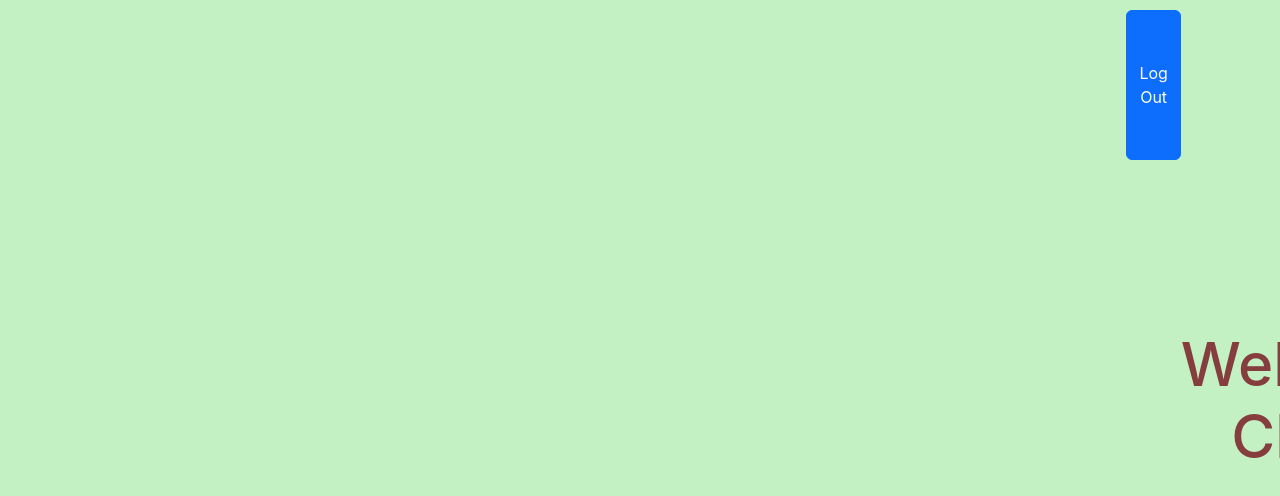
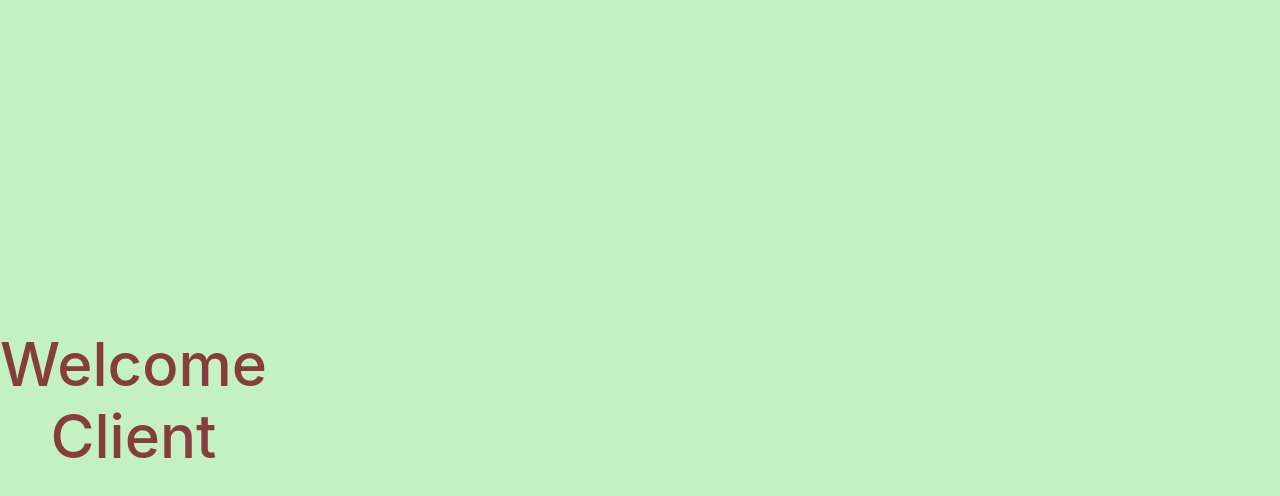
Before and after one commit to Sakshi-hub21/Power-Up-Fitness, a React (Create React App) app: page /clientdash in a window 1280 px wide. Shown: the top 496 px of the page. Built offline with nearby package versions, Linux system fonts and the light colour scheme.

Commit message:
Update clientdash.js

```diff
--- a/src/components/clientdash.js
+++ b/src/components/clientdash.js
@@ -11,10 +11,11 @@ export default function Clientdash(){
     <>
 
   <div className="bg-slide">
+      <h1 className="h1-slide text-center">Welcome Client</h1>
   <button type="submit" onClick={submit} className="btn btn-primary lg button-3">
     Log Out
   </button>
-      <h1 className="h1-slide text-center">Welcome Client</h1>
+
 
 
     </div>
```
